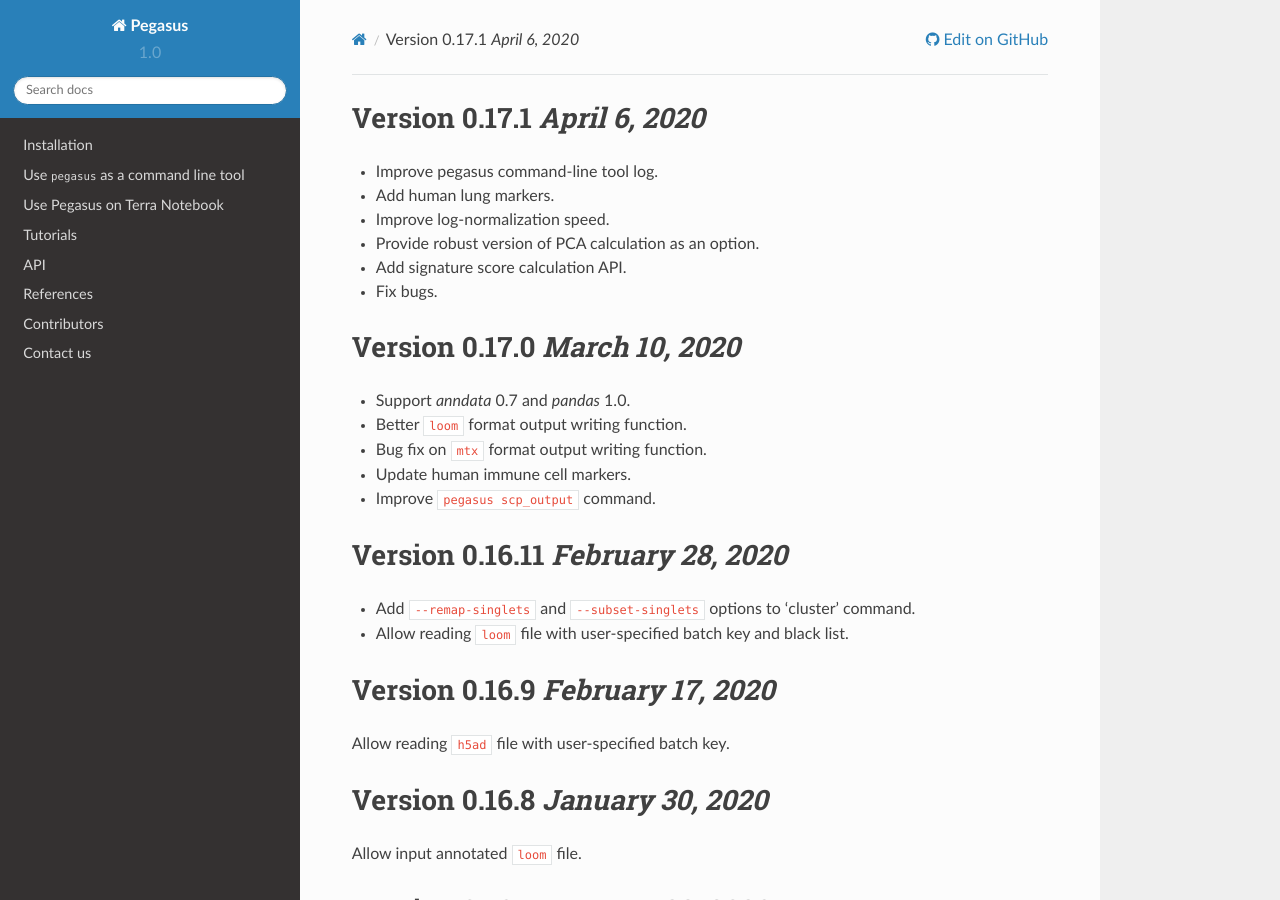
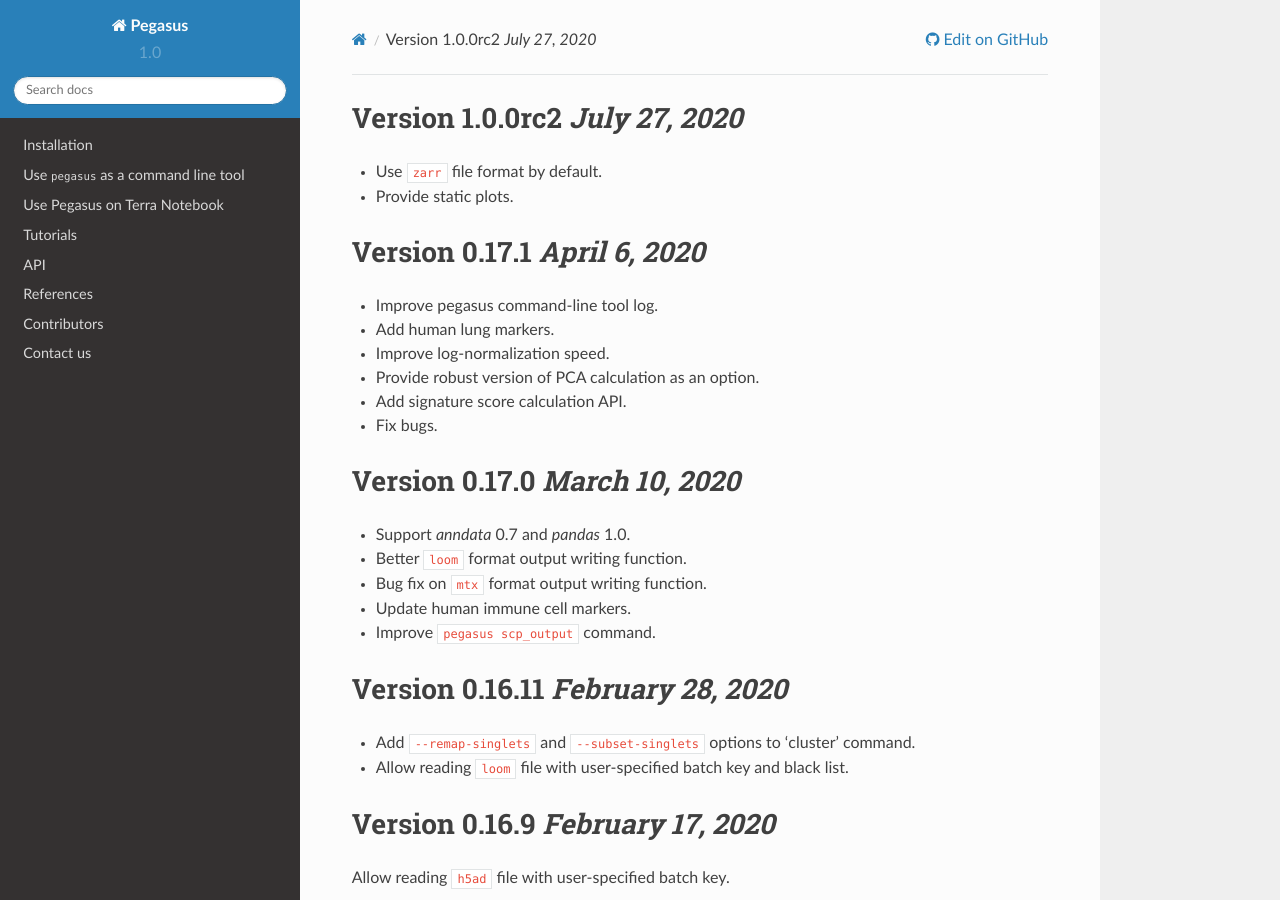
Before and after one commit to lilab-bcb/pegasus, a Sphinx documentation site: the page built from docs/release_notes.rst, in a window 1280 px wide and 900 px high. Built offline with Sphinx 7.4.7 and the Read the Docs theme 2.0.0, drawn with Linux system fonts in a browser that asks for light colours; formulas are drawn with MathJax 3.

Commit message:
update release notes

```diff
--- a/docs/release_notes.rst
+++ b/docs/release_notes.rst
@@ -1,3 +1,9 @@
+Version 1.0.0rc2 `July 27, 2020`
+--------------------------------
+
+* Use ``zarr`` file format by default.
+* Provide static plots.
+
 Version 0.17.1 `April 6, 2020`
 --------------------------------
 
```
